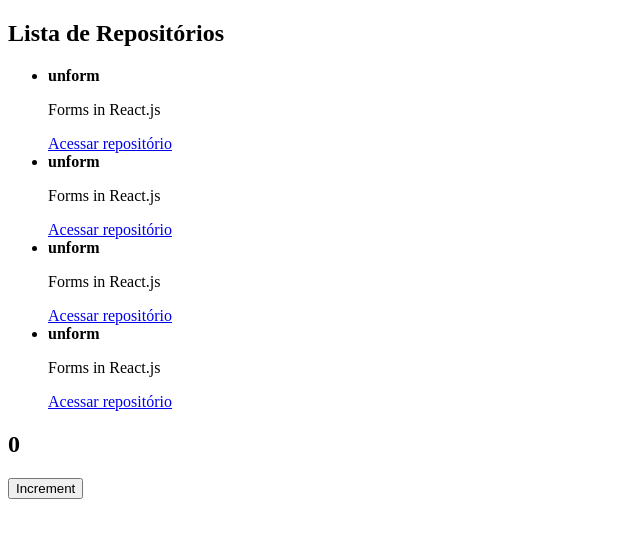
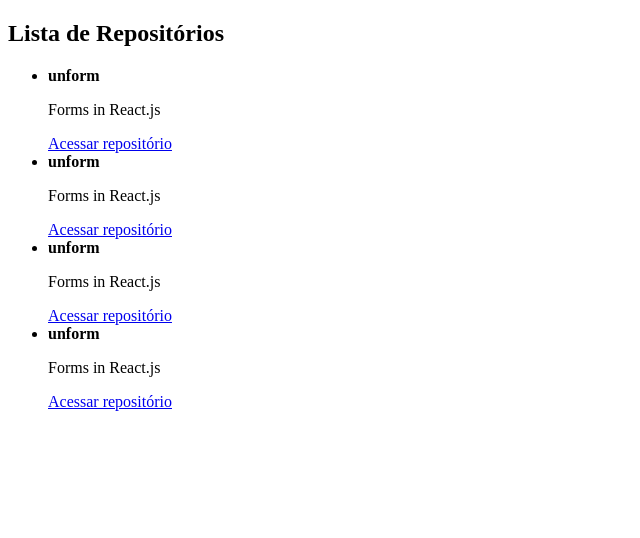
Before and after one commit to Guigalaverna/ignite-react-js, a React app: page / in a window 1280 px wide. Shown: the top 538 px of the page, without its empty margins (0-640 px from the left). Built offline with nearby package versions, Linux system fonts and the light colour scheme.

Commit message:
Add react fast refresh

```diff
--- a/src/App.jsx
+++ b/src/App.jsx
@@ -1,6 +1,5 @@
 import React from "react";
 import RepositoryList from "./components/RepositoryList";
-import Counter from "./components/Counter";
 
 // import { Container } from './styles';
 
@@ -8,7 +7,6 @@
   return (
     <>
       <RepositoryList />
-      <Counter />
     </>
   );
 }
--- a/src/components/Counter/index.jsx
+++ /dev/null
@@ -1,20 +0,0 @@
-import React, { useState } from "react";
-
-function Counter() {
-  const [counter, setCounter] = useState(0);
-  function increment() {
-    console.log("incrementing");
-    setCounter(counter + 1);
-  }
-
-  return (
-    <div>
-      <h2>{counter}</h2>
-      <button type="button" onClick={increment}>
-        Increment
-      </button>
-    </div>
-  );
-}
-
-export default Counter;
--- a/webpack.config.js
+++ b/webpack.config.js
@@ -1,8 +1,11 @@
 const path = require("path");
 const HtmlWebpackPlugin = require("html-webpack-plugin");
+const ReactRefreshWebpackPlugin = require("@pmmmwh/react-refresh-webpack-plugin");
+
+const isDevelopment = process.env.NODE_ENV;
 
 module.exports = {
-  mode: "development",
+  mode: isDevelopment ? "development" : "production",
   entry: path.resolve(__dirname, "src", "index.jsx"),
   output: {
     path: path.resolve(__dirname, "dist"),
@@ -13,18 +16,33 @@
   },
   devServer: {
     contentBase: path.resolve(__dirname, "public"),
+    hot: true,
+    port: 3000,
   },
   plugins: [
+    isDevelopment && new ReactRefreshWebpackPlugin(),
     new HtmlWebpackPlugin({
       template: path.resolve(__dirname, "public", "index.html"),
     }),
-  ],
+  ].filter(Boolean),
   module: {
     rules: [
       {
         test: /\.jsx$/,
         exclude: /node_modules/,
-        use: "babel-loader",
+        use: {
+          loader: "babel-loader",
+          options: {
+            plugins: [
+              isDevelopment && require.resolve("react-refresh/babel"),
+            ].filter(Boolean),
+          },
+        },
+      },
+      {
+        test: /\.scss$/,
+        exclude: /node_modules/,
+        use: ["style-loader", "css-loader", "sass-loader"],
       },
     ],
   },
```
Also changed, not shown: package.json (+7 -1 lines), 1 other file (tests, documents, lock files or other folders).
